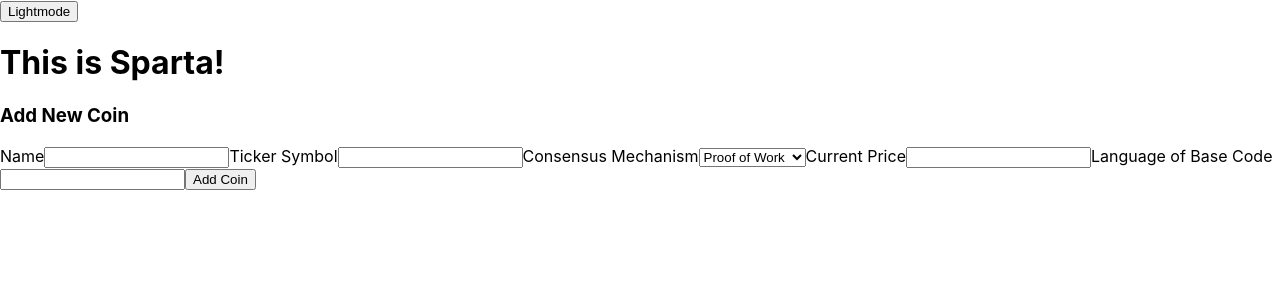
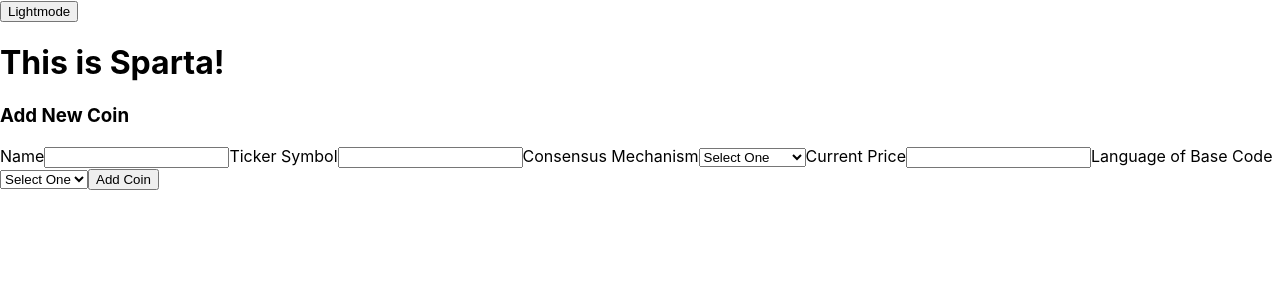
Before and after one commit to jacobsaltzman/phase-2-project, a React (Create React App) app in the folder phase-2-project/: page / in a window 1280 px wide. Shown: the top 300 px of the page. Built offline with nearby package versions, Linux system fonts and the light colour scheme; data requests are answered from the project's data file.

Commit message:
adds more choices and detail to the new coin form

```diff
--- a/phase-2-project/src/components/NewCoinForm.js
+++ b/phase-2-project/src/components/NewCoinForm.js
@@ -15,17 +15,25 @@ function NewCoinForm(){
 
         <label>Consensus Mechanism</label>
         <select name="type" id="type">
-          <option>Proof of Work</option>
-          <option>Proof of Stake</option>
-          <option>Stablecoin</option>
-          <option>Other</option>
+          <option>Select One</option>
+          <option value="PoW">Proof of Work</option>
+          <option value="PoS">Proof of Stake</option>
+          <option value="Stablecoin">Stablecoin</option>
+          <option value="RPCA">Other</option>
         </select>
 
         <label>Current Price</label>
         <input type="number" id="price" name="price"/>
 
         <label>Language of Base Code</label>
-        <input type="text" id="language" name="language"/>
+        <select name="type" id="type">
+          <option>Select One</option>
+          <option value="python">Python</option>
+          <option value="C++">C++</option>
+          <option value="Rust">Rust</option>
+          <option value="Haskell">Haskell</option>
+          <option value="n/a">Other</option>
+        </select>
 
         <button type="submit">Add Coin</button>
       </form>
```
